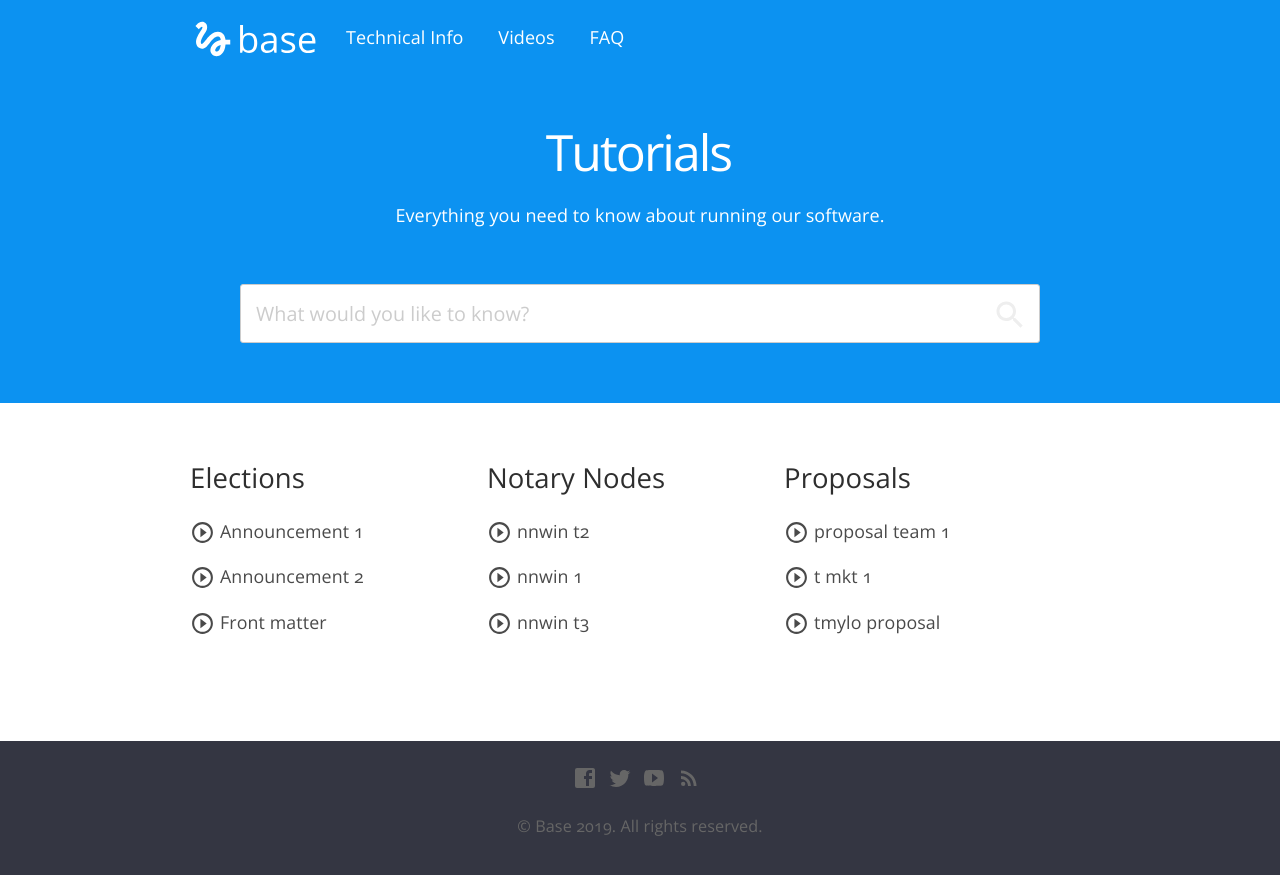
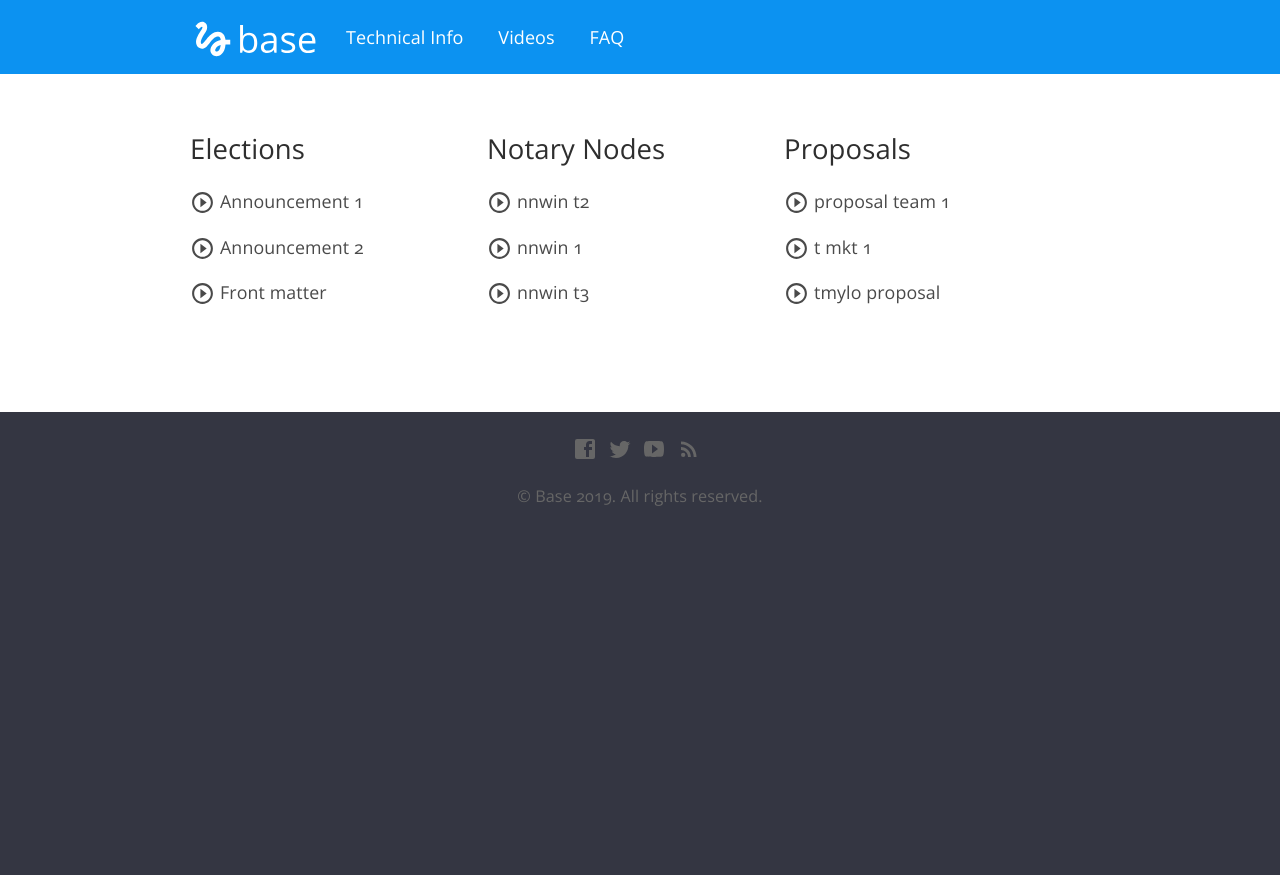
Before and after one commit to smk762/mylodocs, a Jekyll site: the page built from index.html, in a window 1280 px wide. Shown: the top 875 px of the page. Built offline with Jekyll 4.4.1, drawn with Linux system fonts in a browser that asks for light colours; nearby versions of some CDN libraries.

Commit message:
removed search bar

```diff
--- a/_layouts/default.html
+++ b/_layouts/default.html
@@ -33,11 +33,6 @@
 					<div class="logo"><a href="{{ site.baseurl }}/">{% include logo.html %}</a></div>
 					{% include navigation.html %}
 				</section>
-				<section class="hero_search">
-					<h1>Tutorials</h1>
-					<p>Everything you need to know about running our software.</p>
-					{% include search.html %}
-				</section>
 			</div>
 
 		</header>
```
